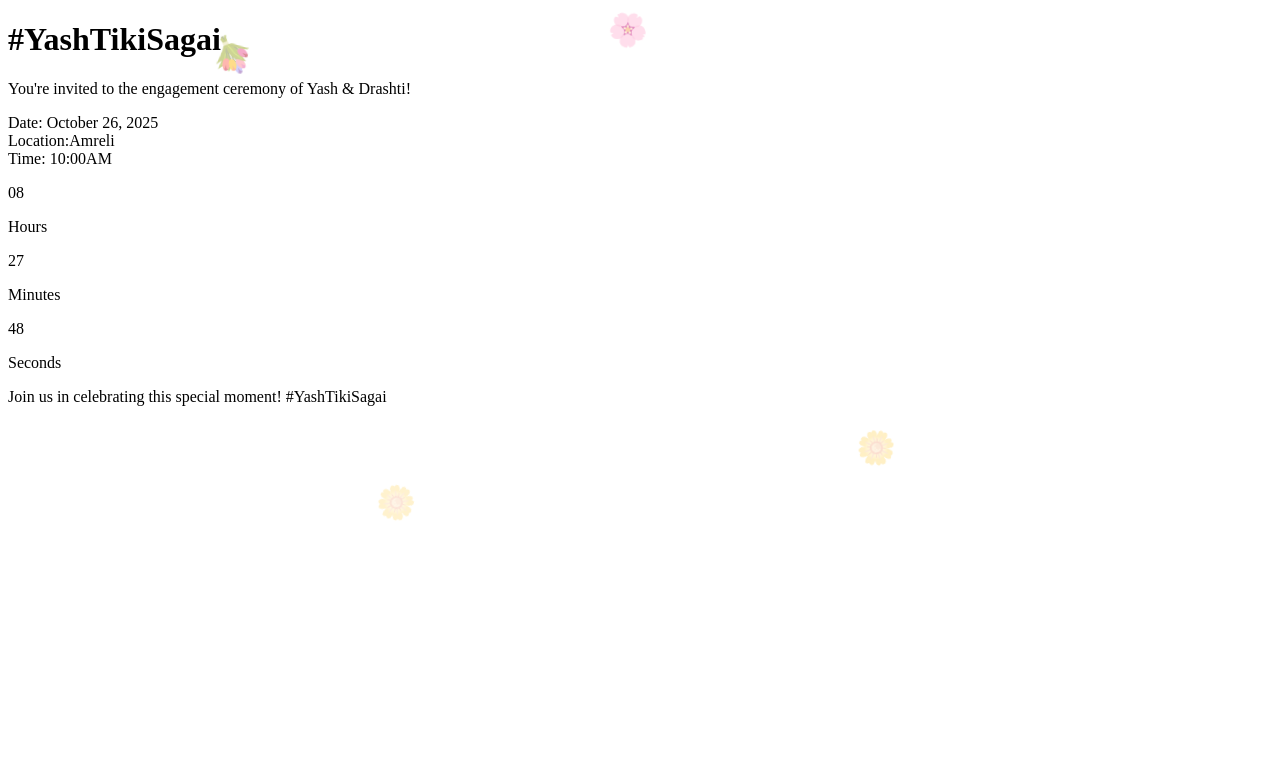
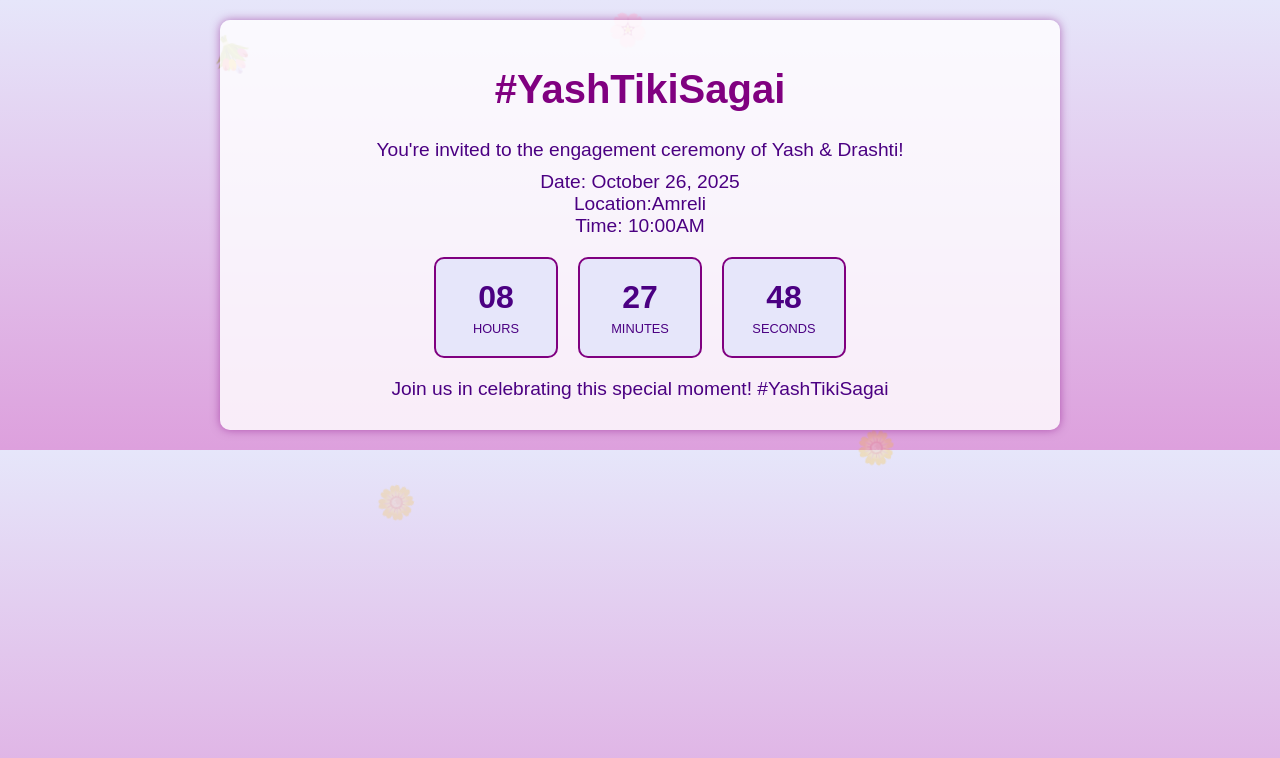
Before and after one commit to harsh-bataviya/Yashti, a plain HTML site: page index.html in a window 1280 px wide. Drawn offline with Linux system fonts and the light colour scheme.

Commit message:
Enhance styles for layout and countdown display
Added styles for body, container, headings, and countdown timer.

```diff
--- a/style.css
+++ b/style.css
@@ -1,3 +1,57 @@
+body {
+    font-family: Arial, sans-serif;
+    background: linear-gradient(to bottom, #E6E6FA, #DDA0DD); /* Lavender to plum gradient */
+    color: #4B0082; /* Dark purple text */
+    text-align: center;
+    margin: 0;
+    padding: 20px;
+}
+
+.container {
+    max-width: 800px;
+    margin: 0 auto;
+    padding: 20px;
+    background: rgba(255, 255, 255, 0.8); /* Semi-transparent white overlay */
+    border-radius: 10px;
+    box-shadow: 0 0 10px rgba(128, 0, 128, 0.5); /* Purple shadow */
+}
+
+h1 {
+    color: #800080; /* Purple */
+    font-size: 2.5em;
+}
+
+.invitation, .details, .message {
+    font-size: 1.2em;
+    margin: 10px 0;
+}
+
+#countdown {
+    display: flex;
+    justify-content: center;
+    gap: 20px;
+    margin: 20px 0;
+}
+
+.time-box {
+    background: #E6E6FA; /* Lavender */
+    border: 2px solid #800080; /* Purple border */
+    border-radius: 10px;
+    padding: 20px;
+    min-width: 80px;
+}
+
+.time-box span {
+    font-size: 2em;
+    font-weight: bold;
+    color: #4B0082;
+}
+
+.time-box p {
+    margin: 5px 0 0;
+    font-size: 0.8em;
+    text-transform: uppercase;
+}
 /* Flower shower styles */
 #flower-shower {
     position: fixed;
```
